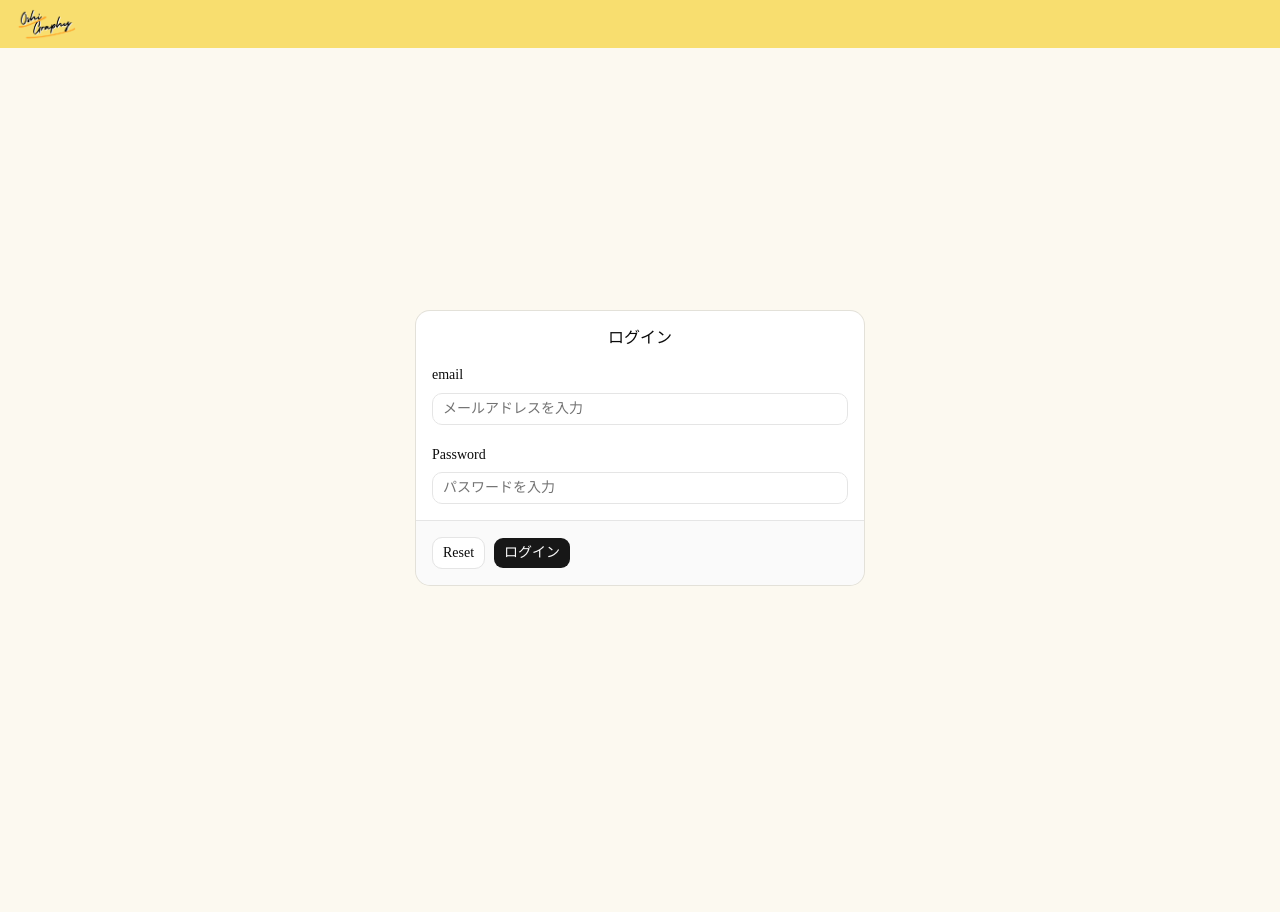
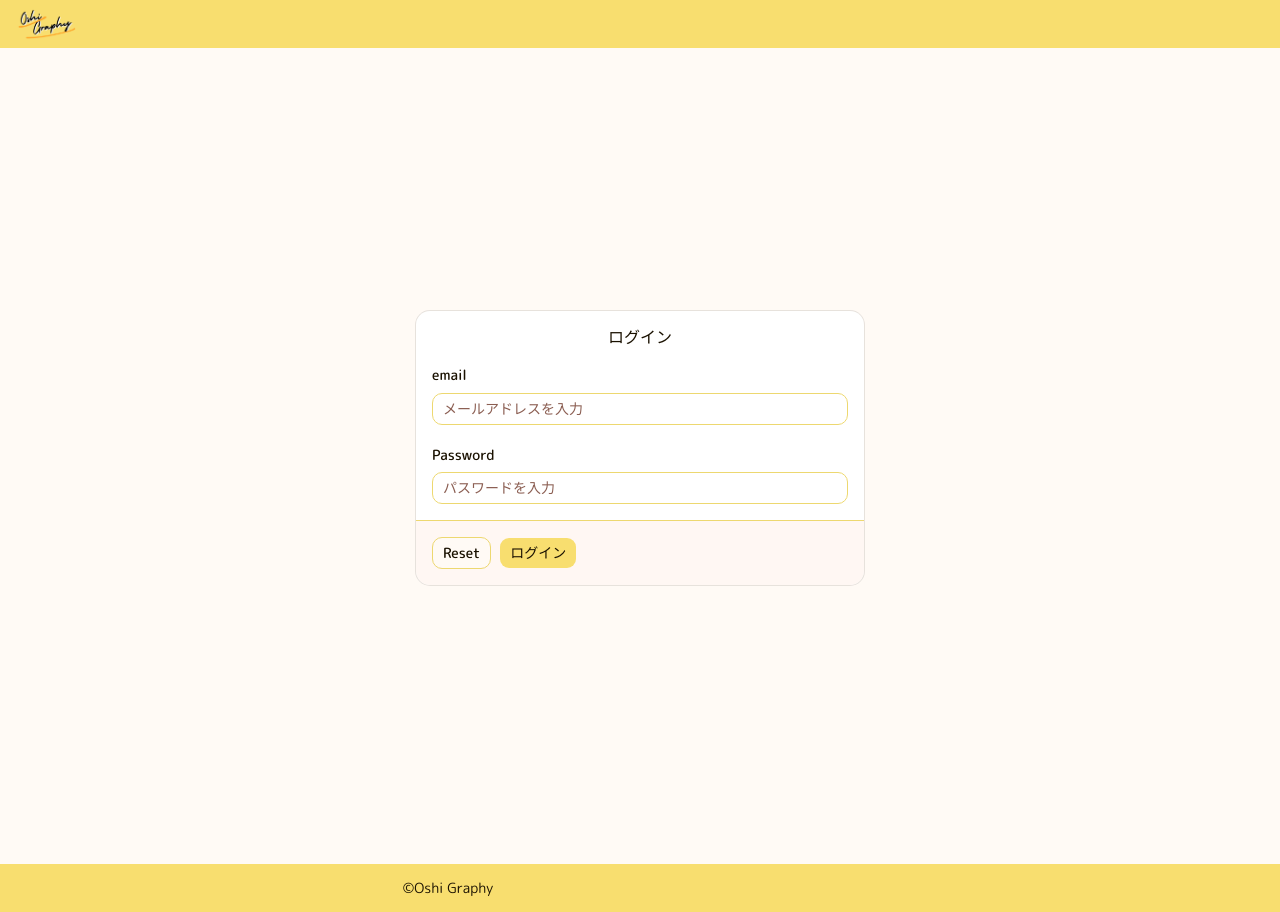
Before and after one commit to ichitaka58/oshi-graphy-frontend, a Next.js app: page /login in a window 1280 px wide. Before the commit the page ends 848 px from the top, so only its background shows below. Built offline with nearby package versions, Linux system fonts and the light colour scheme.

Commit message:
feat: update layout and globals for improved styling and font integration

```diff
--- a/src/app/globals.css
+++ b/src/app/globals.css
@@ -9,7 +9,7 @@
   --color-foreground: var(--foreground);
   --font-sans: var(--font-sans);
   --font-mono: var(--font-geist-mono);
-  --font-heading: var(--font-sans);
+  --font-heading: var(--font-heading);
   --color-sidebar-ring: var(--sidebar-ring);
   --color-sidebar-border: var(--sidebar-border);
   --color-sidebar-accent-foreground: var(--sidebar-accent-foreground);
@@ -49,72 +49,72 @@
 }
 
 :root {
-  --background: oklch(1 0 0);
-  --foreground: oklch(0.145 0 0);
-  --card: oklch(1 0 0);
-  --card-foreground: oklch(0.145 0 0);
-  --popover: oklch(1 0 0);
-  --popover-foreground: oklch(0.145 0 0);
-  --primary: oklch(0.205 0 0);
-  --primary-foreground: oklch(0.985 0 0);
-  --secondary: oklch(0.97 0 0);
-  --secondary-foreground: oklch(0.205 0 0);
-  --muted: oklch(0.97 0 0);
-  --muted-foreground: oklch(0.556 0 0);
-  --accent: oklch(0.97 0 0);
-  --accent-foreground: oklch(0.205 0 0);
+  --background: #FFFAF5;
+  --foreground: #1A1100;
+  --card: #FFFFFF;
+  --card-foreground: #1A1100;
+  --popover: #FFFFFF;
+  --popover-foreground: #1A1100;
+  --primary: #F8DE6F;
+  --primary-foreground: #1A1100;
+  --secondary: #FFE4D6;
+  --secondary-foreground: #5C2310;
+  --muted: #FFF0E8;
+  --muted-foreground: #8B5E52;
+  --accent: #FF7C5C;
+  --accent-foreground: #FFFFFF;
   --destructive: oklch(0.577 0.245 27.325);
-  --border: oklch(0.922 0 0);
-  --input: oklch(0.922 0 0);
-  --ring: oklch(0.708 0 0);
-  --chart-1: oklch(0.87 0 0);
-  --chart-2: oklch(0.556 0 0);
-  --chart-3: oklch(0.439 0 0);
-  --chart-4: oklch(0.371 0 0);
-  --chart-5: oklch(0.269 0 0);
+  --border: #EDD870;
+  --input: #EDD870;
+  --ring: #F8DE6F;
+  --chart-1: #F8DE6F;
+  --chart-2: #FF7C5C;
+  --chart-3: #FFE4D6;
+  --chart-4: #8B5E52;
+  --chart-5: #5C2310;
   --radius: 0.625rem;
-  --sidebar: oklch(0.985 0 0);
-  --sidebar-foreground: oklch(0.145 0 0);
-  --sidebar-primary: oklch(0.205 0 0);
-  --sidebar-primary-foreground: oklch(0.985 0 0);
-  --sidebar-accent: oklch(0.97 0 0);
-  --sidebar-accent-foreground: oklch(0.205 0 0);
-  --sidebar-border: oklch(0.922 0 0);
-  --sidebar-ring: oklch(0.708 0 0);
+  --sidebar: #FFF5E8;
+  --sidebar-foreground: #1A1100;
+  --sidebar-primary: #F8DE6F;
+  --sidebar-primary-foreground: #1A1100;
+  --sidebar-accent: #FFF0E8;
+  --sidebar-accent-foreground: #5C2310;
+  --sidebar-border: #EDD870;
+  --sidebar-ring: #F8DE6F;
 }
 
 .dark {
-  --background: oklch(0.145 0 0);
-  --foreground: oklch(0.985 0 0);
-  --card: oklch(0.205 0 0);
-  --card-foreground: oklch(0.985 0 0);
-  --popover: oklch(0.205 0 0);
-  --popover-foreground: oklch(0.985 0 0);
-  --primary: oklch(0.922 0 0);
-  --primary-foreground: oklch(0.205 0 0);
-  --secondary: oklch(0.269 0 0);
-  --secondary-foreground: oklch(0.985 0 0);
-  --muted: oklch(0.269 0 0);
-  --muted-foreground: oklch(0.708 0 0);
-  --accent: oklch(0.269 0 0);
-  --accent-foreground: oklch(0.985 0 0);
+  --background: #1C1208;
+  --foreground: #FFF8E8;
+  --card: #251908;
+  --card-foreground: #FFF8E8;
+  --popover: #251908;
+  --popover-foreground: #FFF8E8;
+  --primary: #F8DE6F;
+  --primary-foreground: #1A1100;
+  --secondary: #3A2015;
+  --secondary-foreground: #FFE4D6;
+  --muted: #2A1A0A;
+  --muted-foreground: #C09070;
+  --accent: #FF7C5C;
+  --accent-foreground: #FFFFFF;
   --destructive: oklch(0.704 0.191 22.216);
   --border: oklch(1 0 0 / 10%);
   --input: oklch(1 0 0 / 15%);
-  --ring: oklch(0.556 0 0);
-  --chart-1: oklch(0.87 0 0);
-  --chart-2: oklch(0.556 0 0);
-  --chart-3: oklch(0.439 0 0);
-  --chart-4: oklch(0.371 0 0);
-  --chart-5: oklch(0.269 0 0);
-  --sidebar: oklch(0.205 0 0);
-  --sidebar-foreground: oklch(0.985 0 0);
-  --sidebar-primary: oklch(0.488 0.243 264.376);
-  --sidebar-primary-foreground: oklch(0.985 0 0);
-  --sidebar-accent: oklch(0.269 0 0);
-  --sidebar-accent-foreground: oklch(0.985 0 0);
+  --ring: #F8DE6F;
+  --chart-1: #F8DE6F;
+  --chart-2: #FF7C5C;
+  --chart-3: #FFE4D6;
+  --chart-4: #C09070;
+  --chart-5: #3A2015;
+  --sidebar: #251908;
+  --sidebar-foreground: #FFF8E8;
+  --sidebar-primary: #F8DE6F;
+  --sidebar-primary-foreground: #1A1100;
+  --sidebar-accent: #2A1A0A;
+  --sidebar-accent-foreground: #FFF8E8;
   --sidebar-border: oklch(1 0 0 / 10%);
-  --sidebar-ring: oklch(0.556 0 0);
+  --sidebar-ring: #F8DE6F;
 }
 
 @layer base {
--- a/src/app/layout.tsx
+++ b/src/app/layout.tsx
@@ -1,11 +1,19 @@
 import type { Metadata } from "next";
-import { Geist, Geist_Mono } from "next/font/google";
+import { Geist_Mono, M_PLUS_Rounded_1c, Poppins } from "next/font/google";
 import "./globals.css";
 import Header from "@/components/header";
+import Footer from "@/components/footer";
 
-const geistSans = Geist({
-  variable: "--font-geist-sans",
+const poppins = Poppins({
+  variable: "--font-heading",
   subsets: ["latin"],
+  weight: ["400", "600", "700"],
+});
+
+const mPlusRounded = M_PLUS_Rounded_1c({
+  variable: "--font-sans",
+  weight: ["400", "500", "700"],
+  preload: false,
 });
 
 const geistMono = Geist_Mono({
@@ -25,12 +33,13 @@ export default function RootLayout({
 }>) {
   return (
     <html
-      lang="en"
-      className={`${geistSans.variable} ${geistMono.variable} h-full antialiased`}
+      lang="ja"
+      className={`${poppins.variable} ${mPlusRounded.variable} ${geistMono.variable} h-full antialiased`}
     >
-      <body className="min-h-full flex flex-col bg-[#FCF9F0]">
+      <body className="min-h-screen flex flex-col bg-background">
         <Header />
-        <main className="flex flex-col">{children}</main>
+        <main className="flex flex-col flex-1">{children}</main>
+        <Footer />
       </body>
     </html>
   );
```
